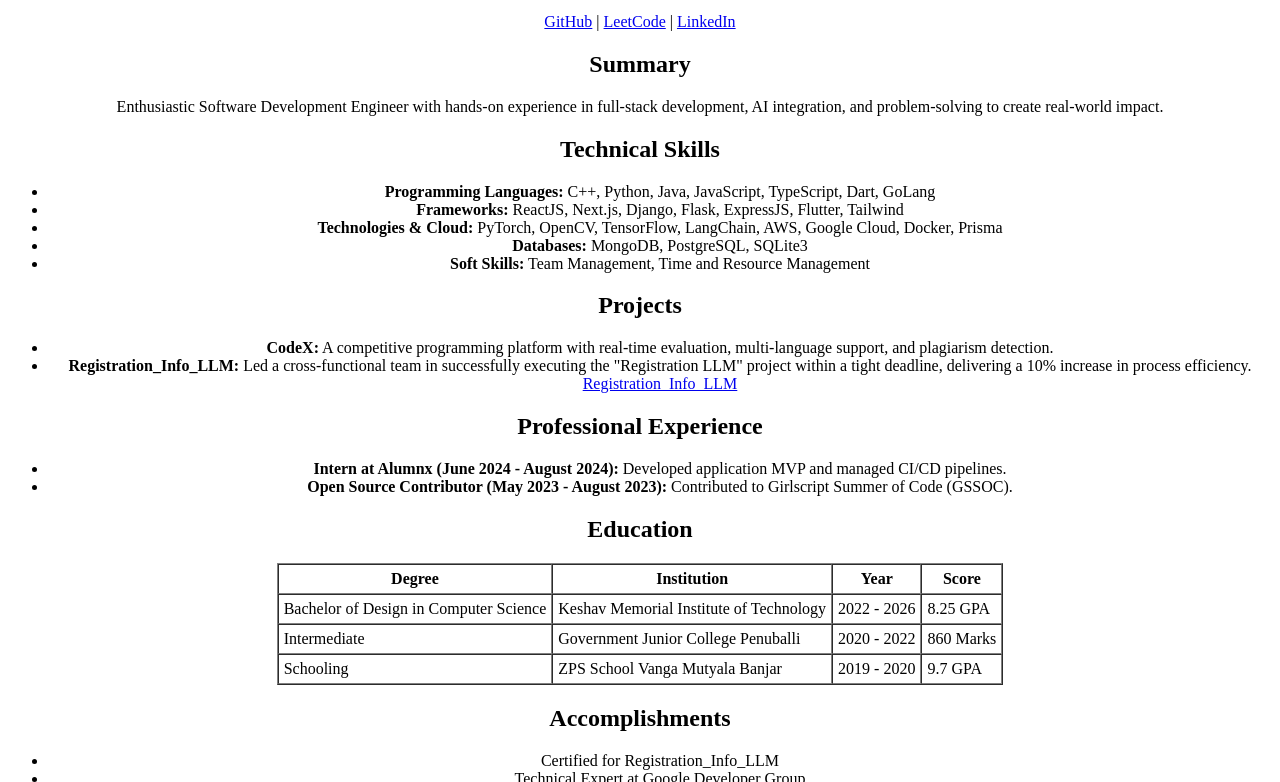
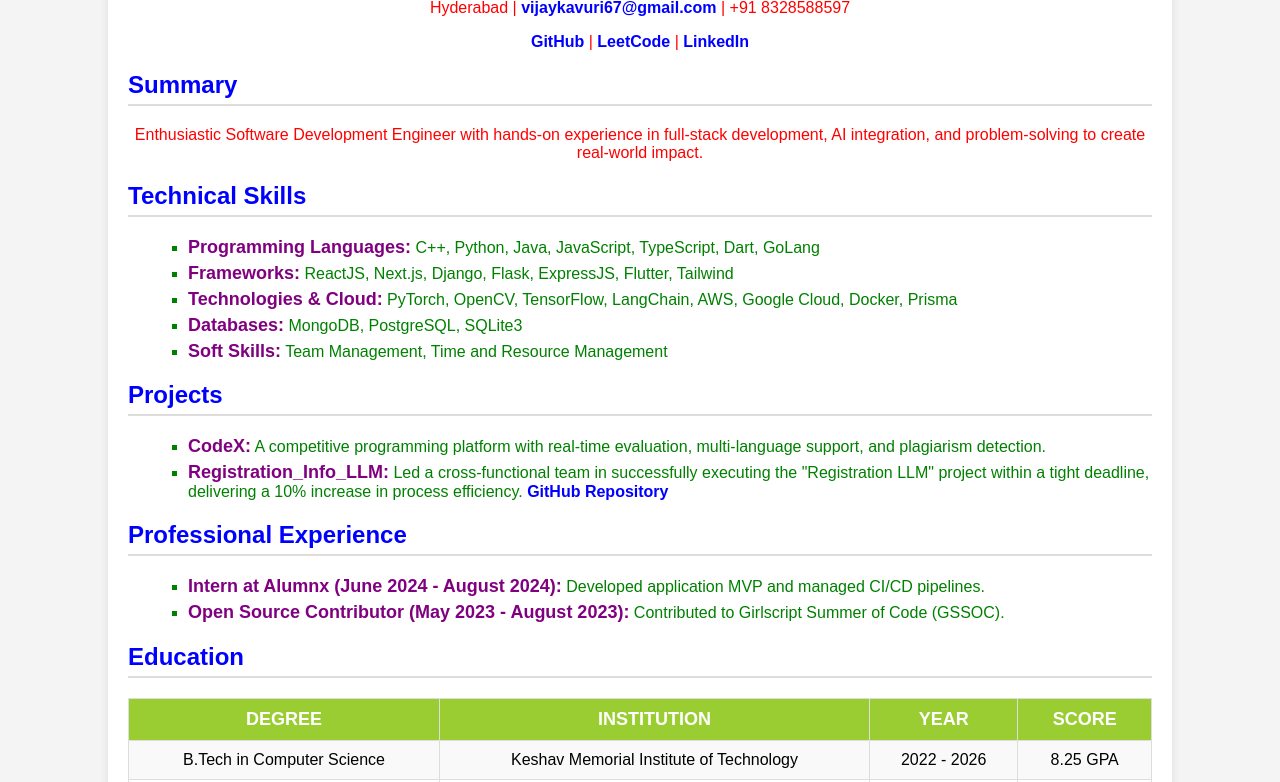
Before and after one commit to Vijay-123456-beep/frontendWD, a plain HTML site: page index.html in a window 1280 px wide. Shown: the part 101-883 px from the top of the page. Drawn offline with Linux system fonts and the light colour scheme.

Commit message:
external css file added

```diff
--- a/index.html
+++ b/index.html
@@ -3,14 +3,19 @@
 <head>
     <meta charset="UTF-8">
     <meta name="viewport" content="width=device-width, initial-scale=1.0">
+    <link rel="stylesheet" type="text/css" href="style.css">
     <title>Vijay Kavuri - Portfolio</title>
 </head>
 <body>
-    <center>
+    <div class="container">
         <header>
             <h1>Vijay Kavuri</h1>
             <p>Hyderabad | <a href="mailto:vijaykavuri67@gmail.com">vijaykavuri67@gmail.com</a> | +91 8328588597</p>
-        <p><a href="http://www.github.com/Vijay-123456-beep">GitHub</a> | <a href="https://leetcode.com/u/vijaykavuri67/">LeetCode</a> | <a href="https://www.linkedin.com/in/vijaykavuri">LinkedIn</a></p>
+            <p>
+                <a href="https://github.com/Vijay-123456-beep" target="_blank">GitHub</a> |
+                <a href="https://leetcode.com/vijaykavuri67/" target="_blank">LeetCode</a> |
+                <a href="https://www.linkedin.com/in/vijaykavuri" target="_blank">LinkedIn</a>
+            </p>
         </header>
 
         <section>
@@ -33,7 +38,10 @@
             <h2>Projects</h2>
             <ul>
                 <li><strong>CodeX:</strong> A competitive programming platform with real-time evaluation, multi-language support, and plagiarism detection.</li>
-            <li><strong>Registration_Info_LLM:</strong> Led a cross-functional team in successfully executing the "Registration LLM" project within a tight deadline, delivering a 10% increase in process efficiency. <a href="https://github.com/Vijay-123456-beep/Registration_Info_LLM.git">Registration_Info_LLM</a></li>
+                <li>
+                    <strong>Registration_Info_LLM:</strong> Led a cross-functional team in successfully executing the "Registration LLM" project within a tight deadline, delivering a 10% increase in process efficiency.
+                    <a href="https://github.com/Vijay-123456-beep/Registration_Info_LLM.git" target="_blank">GitHub Repository</a>
+                </li>
             </ul>
         </section>
 
@@ -47,7 +55,7 @@
 
         <section>
             <h2>Education</h2>
-        <table border="1" cellspacing="0" cellpadding="5">
+            <table>
                 <tr>
                     <th>Degree</th>
                     <th>Institution</th>
@@ -55,7 +63,7 @@
                     <th>Score</th>
                 </tr>
                 <tr>
-                <td>Bachelor of Design in Computer Science</td>
+                    <td>B.Tech in Computer Science</td>
                     <td>Keshav Memorial Institute of Technology</td>
                     <td>2022 - 2026</td>
                     <td>8.25 GPA</td>
@@ -83,6 +91,6 @@
                 <li>Core Committee Member of Recurse, organized five major events</li>
             </ul>
         </section>
-    </center>
+    </div>
 </body>
 </html>
--- /dev/null
+++ b/style.css
@@ -0,0 +1,86 @@
+body {
+    font-family: Arial, sans-serif;
+    background-color: #f4f4f4;
+    margin: 0;
+    padding: 0;
+}
+
+.container {
+    width: 80%;
+    margin: 0 auto;
+    background: white;
+    padding: 20px;
+    border-radius: 10px;
+    box-shadow: 0px 0px 10px rgba(0, 0, 0, 0.1);
+}
+
+h1 {
+    text-align: center;
+    color: #333;
+}
+
+p {
+    color: red;
+    background: white;
+    text-align: center;
+}
+
+h2 {
+    color: blue;
+    border-bottom: 2px solid #ddd;
+    padding-bottom: 5px;
+}
+
+ul {
+    list-style-type: square;
+    margin-left: 20px;
+}
+
+li {
+    color: green;
+    background: white;
+    font-size: 16px;
+    margin-bottom: 5px;
+}
+
+strong {
+    font-size: 18px;
+    color: purple;
+}
+
+a {
+    color: blue;
+    text-decoration: none;
+    font-weight: bold;
+}
+
+a:hover {
+    text-decoration: underline;
+}
+
+table {
+    width: 100%;
+    border-collapse: collapse;
+    margin-top: 10px;
+}
+
+th, td {
+    border: 1px solid #ddd;
+    padding: 10px;
+    text-align: center;
+}
+
+th {
+    background-color: yellowgreen;
+    color: white;
+    text-transform: uppercase;
+    font-size: 18px;
+}
+
+tr:nth-child(even) {
+    background-color: #f9f9f9;
+}
+
+tr:hover {
+    background-color: #f1f1f1;
+}
```
Lines whose indentation alone changed are shown as unchanged.
